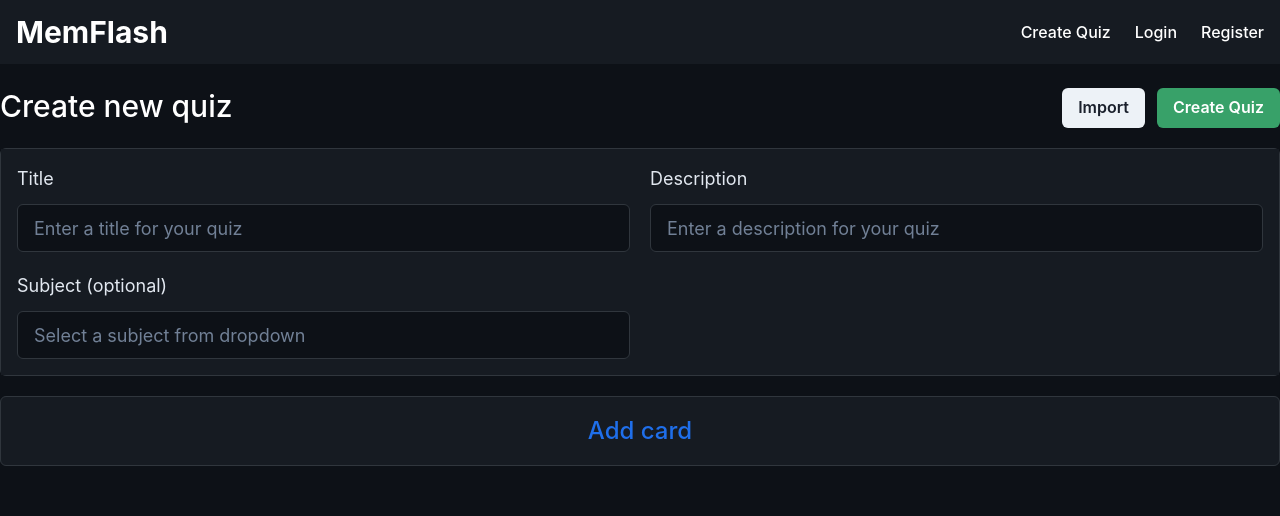
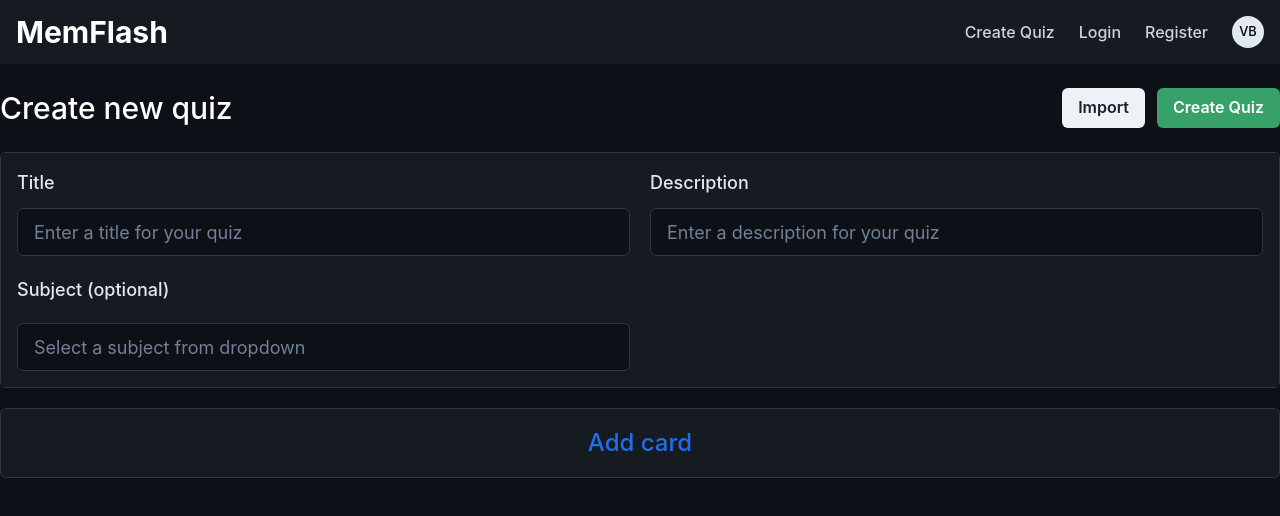
Before and after one commit to dalvelab/memflash, a React (Vite) app: page /quiz/create in a window 1280 px wide. Shown: the top 516 px of the page. Built offline with nearby package versions, Linux system fonts and the light colour scheme.

Commit message:
Add form to Quiz solution page

```diff
--- a/src/pages/CreateQuiz.tsx
+++ b/src/pages/CreateQuiz.tsx
@@ -89,9 +89,9 @@
 
 	return (
 		<chakra.section w='full' display='flex' flexDir='column'>
-			<Flex mt={6} justifyContent='space-between'>
+			<Flex mt={6} justifyContent='space-between' alignItems='center'>
 				<Heading size='lg' fontWeight='medium' color='white'>
-          Create new quiz
+        Create new quiz
 				</Heading>
 				<Flex gap={3}>
 					<Button colorScheme='gray'>Import</Button>
@@ -106,7 +106,7 @@
 				</Flex>
 			</Flex>
 			<Box
-				mt={5}
+				mt={6}
 				border='1px solid'
 				borderColor='border.default'
 				borderRadius='md'
@@ -116,7 +116,6 @@
 						label='Title'
 						name='title'
 						size='lg'
-						mt={3}
 						placeholder='Enter a title for your quiz'
 						autoComplete='off'
 						value={title}
@@ -128,7 +127,6 @@
 						label='Description'
 						name='description'
 						size='lg'
-						mt={3}
 						placeholder='Enter a description for your quiz'
 						autoComplete='off'
 						value={description}
--- a/src/pages/Quiz.tsx
+++ b/src/pages/Quiz.tsx
@@ -1,5 +1,5 @@
 import {useState} from 'react';
-import {Box, Button, Flex, Text, Progress} from '@chakra-ui/react';
+import {Box, Button, Flex, Text, Progress, chakra} from '@chakra-ui/react';
 import {useParams, useNavigate} from 'react-router-dom';
 import {useQuery} from 'react-query';
 
@@ -16,7 +16,7 @@
 	const navigate = useNavigate();
 	const {id} = useParams();
 
-	const {isLoading, error, data, isFetching} = useQuery(
+	const {isLoading, error, data} = useQuery(
 		['quiz  ', id],
 		async () => fetchQuiz(id),
 		{
@@ -27,7 +27,9 @@
 	const [steps, setSteps] = useState(0);
 	const [answers, setAnswers] = useState(defaultResult);
 
-	function handleAnswer(input: string) {
+	function handleAnswer(e: React.FormEvent<HTMLFormElement>, input: string) {
+		e.preventDefault();
+
 		if (input.toLowerCase() === data?.questions[steps].answer) {
 			setSteps(steps + 1);
 			setAnswers({...answers, correct: answers.correct + 1});
@@ -44,7 +46,7 @@
 	}
 
 	return (
-		<Box
+		<chakra.section
 			bg='black.default'
 			w='full'
 			h='100vh'
@@ -52,20 +54,21 @@
 			justifyContent='center'
 			alignItems='center'
 		>
-			{data !== undefined && steps !== data.questions.length ? (
 			<Box
+				w='container.sm'
 				bg='black.header'
 				p={5}
 				border='1px solid'
 				borderColor='border.default'
 				borderRadius='md'
 			>
-					<Box mb={6}>
 				<Button mb={4} colorScheme='gray' onClick={() => {
 					navigate('/');
 				}}>
           Back
 				</Button>
+				{data !== undefined && steps !== data.questions.length && (
+					<>
 						<Flex mt={6} gap={3} flexDir='column'>
 							<Text color='white' fontSize='lg'>
 								{steps + 1} of {data.questions.length}
@@ -77,14 +80,16 @@
 								borderRadius={2}
 							/>
 						</Flex>
-					</Box>
+						<Box mt={6}>
 							<Question
 								question={data.questions[steps].question}
 								handleAnswer={handleAnswer}
 								steps={steps}
 							/>
 						</Box>
-			) : (
+					</>
+				)}
+				{steps === data?.questions.length && (
 					<Flex flexDir='column' gap={3} bg='black.header'>
 						<Text color='white' fontSize='3xl'>
 						Finished
@@ -98,5 +103,6 @@
 					</Flex>
 				)}
 			</Box>
+		</chakra.section>
 	);
 };
--- a/src/shared/components/Input.tsx
+++ b/src/shared/components/Input.tsx
@@ -2,7 +2,6 @@
 
 export const Input: React.FC<InputProps> = ({...props}) => (
 	<ChakraInput
-		mt={2}
 		color='white'
 		bg='black.default'
 		border='1px solid'
--- a/src/shared/components/InputGroup.tsx
+++ b/src/shared/components/InputGroup.tsx
@@ -1,4 +1,4 @@
-import {Box, chakra, type InputProps} from '@chakra-ui/react';
+import {Box, type InputProps, FormControl, FormLabel} from '@chakra-ui/react';
 import {Input} from './Input';
 
 type InputGroupProps = {
@@ -12,9 +12,11 @@
 	...props
 }) => (
 	<Box>
-		<chakra.label color='gray.200' htmlFor={name} fontSize='lg'>
-			{label}
-		</chakra.label>
-		<Input mt={2} color='white' name={name} {...props} />
+		<FormControl>
+			<FormLabel color='gray.200' htmlFor={name} fontSize='lg'>
+				{label}
+			</FormLabel>
+			<Input mt={1} color='white' name={name} {...props} />
+		</FormControl>
 	</Box>
 );
--- a/src/shared/components/Navbar.tsx
+++ b/src/shared/components/Navbar.tsx
@@ -1,4 +1,4 @@
-import {Flex, Link, Text, Heading} from '@chakra-ui/react';
+import {Avatar, Flex, Link, Heading} from '@chakra-ui/react';
 import {Link as ReactRouterLink} from 'react-router-dom';
 
 import {Container} from './Container';
@@ -27,9 +27,10 @@
             MemFlash
 				</Heading>
 			</Link>
-			<Flex gap={6}>
+			<Flex gap={6} alignItems='center'>
 				<Link
-					_hover={{color: 'gray.300'}}
+					color='gray.300'
+					_hover={{color: 'white'}}
 					fontWeight={500}
 					as={ReactRouterLink}
 					to='quiz/create'
@@ -37,7 +38,8 @@
             Create Quiz
 				</Link>
 				<Link
-					_hover={{color: 'gray.300'}}
+					color='gray.300'
+					_hover={{color: 'white'}}
 					fontWeight={500}
 					as={ReactRouterLink}
 					to='auth/signin'
@@ -45,13 +47,20 @@
             Login
 				</Link>
 				<Link
-					_hover={{color: 'gray.300'}}
+					color='gray.300'
+					_hover={{color: 'white'}}
 					fontWeight={500}
 					as={ReactRouterLink}
 					to='auth/signup'
 				>
             Register
 				</Link>
+				<Link
+					as={ReactRouterLink}
+					to='profile'
+				>
+					<Avatar size='sm' name='Vlad Bragin' bg='gray.200' color='black' _hover={{bg: 'white'}} />
+				</Link>
 			</Flex>
 		</Container>
 	</Flex>
--- a/src/shared/components/Question.tsx
+++ b/src/shared/components/Question.tsx
@@ -1,11 +1,11 @@
 import {useState, useEffect} from 'react';
 import {Flex, Button, Text} from '@chakra-ui/react';
 
-import {Input} from './Input';
+import {InputGroup} from './InputGroup';
 
 type QuestionProps = {
 	question: string;
-	handleAnswer: (input: string) => void;
+	handleAnswer: (e: React.FormEvent<HTMLFormElement>, input: string) => void;
 	steps: number;
 };
 
@@ -21,15 +21,20 @@
 	}, [steps]);
 
 	return (
-		<Flex w='520px' flexDirection='column' gap={3}>
+		<Flex w='full' flexDirection='column' gap={3}>
 			<Text color='gray.400' fontSize='lg'>
         Enter the translation for next word
 			</Text>
-			<Text color='blue.default' fontWeight={500} fontSize='2xl'>
+			<Text color='blue.default' fontWeight={500} fontSize='3xl'>
 				{question}
 			</Text>
-			<Input
-				size='md'
+			<form onSubmit={e => {
+				handleAnswer(e, input);
+			}}>
+				<Flex flexDir='column'>
+					<InputGroup
+						label=''
+						size='lg'
 						type='text'
 						name='answer'
 						value={input}
@@ -37,11 +42,11 @@
 							setInput(e.target.value);
 						}}
 					/>
-			<Button size='md' colorScheme='green' onClick={() => {
-				handleAnswer(input);
-			}}>
+					<Button mt={4} type='submit' size='lg' colorScheme='green'>
 						Submit
 					</Button>
 				</Flex>
+			</form>
+		</Flex>
 	);
 };
```
Lines whose indentation alone changed are shown as unchanged.
